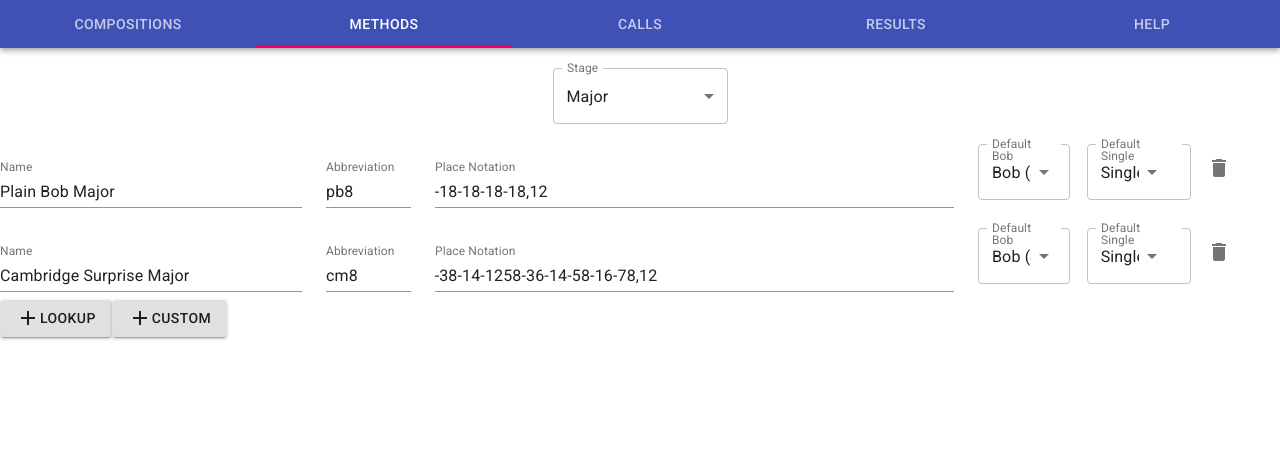
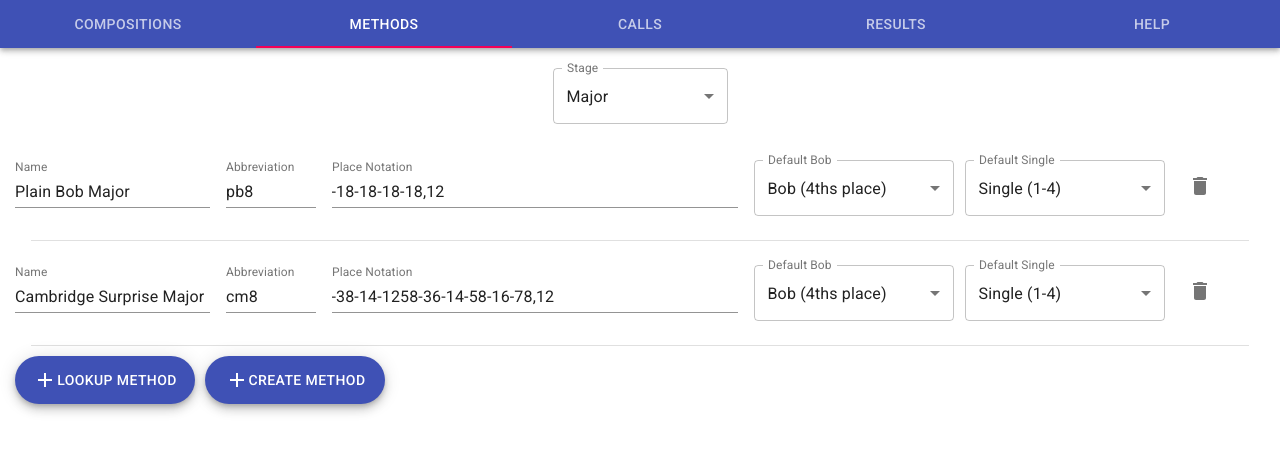
Before and after one commit to chrisjfield/CompositionProver, a React (Create React App) app: page / in a window 1280 px wide. Both pictures are taken after a click on the tab "METHODS". Shown: the top 452 px of the page. Built offline with nearby package versions, Linux system fonts and the light colour scheme.

Commit message:
methods ui done,need validation

```diff
--- a/src/components/Calls.tsx
+++ b/src/components/Calls.tsx
@@ -32,7 +32,7 @@ const Calls = (props: ICallState) => {
                     <Grid item sm={4} xs={12}>
                         {getCallEditableField(call, 'halfLeadPlaceNotation', 'Half Lead Notation')}
                     </Grid>
-                    <Grid item sm={false} xs={12}>
+                    <Grid item xs={12}>
                         <Divider variant="middle" />
                     </Grid>
                 </Grid>
--- a/src/components/Methods.tsx
+++ b/src/components/Methods.tsx
@@ -1,7 +1,7 @@
 import React, { Dispatch } from 'react';
 import { connect } from "react-redux";
 import { IAppState } from '../redux/reducers/rootReducer';
-import { editMethod, addMethod, deleteMethod } from '../redux/actions/actions';
+import { editMethod, addMethod, deleteMethod, newMethod } from '../redux/actions/actions';
 import { IMethodState, IMethodActionTypes, IMethod, IMethodProperty, INewMethod } from '../interfaces/interfaces';
 
 import Grid from '@material-ui/core/Grid';
@@ -9,13 +9,15 @@ import TextField from '@material-ui/core/TextField';
 
 import { getMethods } from '../redux/selectors/methodSelectors';
 import { getCalls } from '../redux/selectors/callSelectors';
-import { Select, OutlinedInput, FormControl, InputLabel, Button, IconButton } from '@material-ui/core';
+import { Select, OutlinedInput, FormControl, InputLabel, Button, IconButton, Fab, MenuItem, Divider } from '@material-ui/core';
 import AddIcon from '@material-ui/icons/Add';
 import DeleteIcon from '@material-ui/icons/Delete';
 import getSettingsStage from '../redux/selectors/settingSelectors';
 import MethodDialog from './MethodDialog';
+import useStyles from '../styles/styles';
 
 const Methods = (props: IMethodState) => {
+    const styles = useStyles();
     const [open, setOpen] = React.useState(false);
 
     const getCallDropdownValues = (searchString: string) => {
@@ -25,47 +27,24 @@ const Methods = (props: IMethodState) => {
         );
 
         return filteredCalls.map((call) => (
-            <option value={call.abbreviation} key={call.abbreviation}>{call.name}</option>
+            <MenuItem key={call.abbreviation} value={call.abbreviation}>
+                {call.name}
+            </MenuItem>
         ));
     }
 
     const handleChange = (property: IMethodProperty, method: IMethod) => (
-        event: React.ChangeEvent<{ value: unknown }>
+        event: React.ChangeEvent<HTMLInputElement>
     ) => {
         method[property] = String(event.target.value);
         props.editMethod(method);
     };
 
-    const lookupMethod = () => (
-        event: React.MouseEvent<HTMLButtonElement, MouseEvent>
-    ) => {
-        setOpen(true);
-    }
-
-    const handleClose = () => {
-        setOpen(false);
-    }
-
-    const addCustomMethod = () => (
-        event: React.MouseEvent<HTMLButtonElement, MouseEvent>
-    ) => {
-        const newMethod: INewMethod = {
-            name: 'New Custom Method',
-            abbreviation: 'ncm' + props.stage.toString(),
-            stage: props.stage,
-            placeNotation: '',
-            defaultBob: 'b',
-            defaultSingle: 's',
-        }
-
-        props.addMethod(newMethod);
-    };
-
     const getMethodRows = () => {
         return props.methods.map((method) => {
             return (
-                <Grid key={method.abbreviation} container spacing={3}>
-                    <Grid item xs={12} md={6} lg={3}>
+                <Grid key={method.id} container spacing={2}>
+                    <Grid item xs={12} sm={8} lg={2}>
                         <TextField
                             id="outlined-method-name"
                             label="Name"
@@ -75,7 +54,7 @@ const Methods = (props: IMethodState) => {
                             fullWidth
                         />
                     </Grid>
-                    <Grid item xs={12} md={6} lg={1}>
+                    <Grid item xs={12} sm={4} lg={1}>
                         <TextField
                             id="outlined-method-abbreviation"
                             label="Abbreviation"
@@ -85,7 +64,7 @@ const Methods = (props: IMethodState) => {
                             fullWidth
                         />
                     </Grid>
-                    <Grid item xs={12} md={6} lg={5}>
+                    <Grid item xs={12} sm={12} lg={4}>
                         <TextField
                             id="outlined-method-placeNotation"
                             label="Place Notation"
@@ -95,44 +74,44 @@ const Methods = (props: IMethodState) => {
                             fullWidth
                         />
                     </Grid>
-                    <Grid item xs={12} md={6} lg={1}>
-                        <FormControl variant="outlined">
-                            <InputLabel htmlFor="outlined-age-native-simple">
-                                Default Bob
-                            </InputLabel>
-                            <Select
-                                native
+                    <Grid item xs={12} sm={5} lg={2}>
+                        <TextField
+                            select
+                            id='method-defaultbob-dropdown'
+                            className={styles.methodCallDropdown}
+                            label='Default Bob'
                             value={method.defaultBob}
                             onChange={handleChange('defaultBob', method)}
-                                input={
-                                    <OutlinedInput name="default-bob" labelWidth={88} id="outlined-age-native-simple" />
-                                }
+                            margin='normal'
+                            variant='outlined'
                         >
                             {getCallDropdownValues('Bob')}
-                            </Select>
-                        </FormControl>
+                        </TextField>
                     </Grid>
-                    <Grid item xs={12} md={6} lg={1}>
-                        <FormControl variant="outlined">
-                            <InputLabel htmlFor="outlined-age-native-simple">
-                                Default Single
-                            </InputLabel>
-                            <Select
-                                native
+                    <Grid item xs={8} sm={5} lg={2}>
+                        <TextField
+                            select
+                            id='method-defaultsingle-dropdown'
+                            className={styles.methodCallDropdown}
+                            label='Default Single'
                             value={method.defaultSingle}
                             onChange={handleChange('defaultSingle', method)}
-                                input={
-                                    <OutlinedInput name="default-single" labelWidth={104} id="outlined-age-native-simple" />
-                                }
+                            margin='normal'
+                            variant='outlined'
                         >
                             {getCallDropdownValues('Single')}
-                            </Select>
-                        </FormControl>
+                        </TextField>
                     </Grid>
-                    <Grid item xs={12} md={6} lg={1}>
-                        <IconButton aria-label="Delete" onClick={() => (props.deleteMethod(method.id))}>
+                    <Grid item xs={4} sm={2} lg={1}>
+                        <IconButton
+                            onClick={() => (props.deleteMethod(method.id))}
+                            className={styles.methodDelete}
+                        >
                             <DeleteIcon />
                         </IconButton>
+                    </Grid>
+                    <Grid item xs={12}>
+                        <Divider variant="middle" />
                     </Grid>
                 </Grid>
             )
@@ -140,22 +119,31 @@ const Methods = (props: IMethodState) => {
     }
 
     return (
-        <div>
+        <div className={styles.methodList}>
             {getMethodRows()}
-            <Button variant="contained" color="default" onClick={lookupMethod()}>
+            <Fab
+                variant="extended"
+                color="primary"
+                onClick={() => (setOpen(true))}
+                className={styles.buttonLeft}
+            >
                 <AddIcon />
-                Lookup
-            </Button>
-            <Button variant="contained" color="default" onClick={addCustomMethod()}>
+                Lookup Method
+            </Fab>
+            <Fab
+                variant="extended"
+                color="primary"
+                onClick={() => (props.newMethod(props.stage))}
+                className={styles.buttonRight}
+            >
                 <AddIcon />
-                Custom
-            </Button>
-            <MethodDialog open={open} stage={props.stage} onClose={handleClose}/>
+                Create Method
+            </Fab>
+            <MethodDialog open={open} stage={props.stage} onClose={() => (setOpen(false))}/>
         </div>
     )
 }
-// add dialog with virtualised list and search box fixed at the top
-// progress until data loaded, then add method on click, should all be in component state, no redux.
+
 const mapStateToProps = (state: IAppState) => {
     const methods = getMethods(state);
     const calls = getCalls(state);
@@ -165,6 +153,7 @@ const mapStateToProps = (state: IAppState) => {
 
 const mapDispatchToProps = (dispatch: Dispatch<IMethodActionTypes>) => {
     return {
+        newMethod: (stage: number) => dispatch(newMethod(stage)),
         addMethod: (method: INewMethod) => dispatch(addMethod(method)),
         editMethod: (method: IMethod) => dispatch(editMethod(method)),
         deleteMethod: (id: number) => dispatch(deleteMethod(id)),
--- a/src/helpers/methodHelper.ts
+++ b/src/helpers/methodHelper.ts
@@ -29,7 +29,7 @@ const processMethods = (stage: number, methods: HTMLCollectionOf<Element>, metho
     for (let i = 0; i < methods.length; i++) {
         const methodName = String(methods[i].getElementsByTagName("title")[0].childNodes[0].nodeValue);
         const methodPlaceNotation = String(methods[i].getElementsByTagName("notation")[0].childNodes[0].nodeValue);
-        const methodAbbreviation = methodName.substring(0, 3) + stage.toString();
+        const methodAbbreviation = String(methodName.replace(/[^a-z0-9+]+/gi, '')).substring(0, 3) + stage.toString();
 
         const method: INewMethod = {
             name: methodName,
--- a/src/interfaces/interfaces.ts
+++ b/src/interfaces/interfaces.ts
@@ -120,6 +120,7 @@ export interface IMethodState {
     calls: ICall[];
     stage: number;
     addMethod(method: INewMethod): void;
+    newMethod(stage: number): void;
     editMethod(method: IMethod): void;
     deleteMethod(id: number): void;
 }
--- a/src/redux/actions/actions.ts
+++ b/src/redux/actions/actions.ts
@@ -21,6 +21,22 @@ export const addMethod = (method: INewMethod): IAddMethodAction => ({
     payload: method,
 });
 
+export const newMethod = (stage: number): IAddMethodAction => {
+    const newMethod: INewMethod = {
+        name: 'New Custom Method',
+        abbreviation: 'ncm' + stage.toString(),
+        stage: stage,
+        placeNotation: '',
+        defaultBob: 'b',
+        defaultSingle: 's',
+    }
+
+    return {
+        type: ADD_METHOD,
+        payload: newMethod,
+    }
+};
+
 export const deleteMethod = (id: number): IDeleteMethodAction => ({
     type: DELETE_METHOD,
     payload: id,
--- a/src/styles/styles.ts
+++ b/src/styles/styles.ts
@@ -31,6 +31,23 @@ const useStyles = makeStyles({
     loading: {
         margin: '50px auto',
     },
+    buttonLeft: {
+        margin: '10px 10px 10px 0',
+        width: '180px',
+    },
+    buttonRight: {
+        margin: '10px 0 10px 0',
+        width: '180px',
+    },
+    methodCallDropdown: {
+        width: '200px',
+    },
+    methodList: {
+        margin: '0 15px'
+    },
+    methodDelete: {
+        marginTop: '18px',
+    },
 });
 
 export default useStyles;
```
Lines whose indentation alone changed are shown as unchanged.
